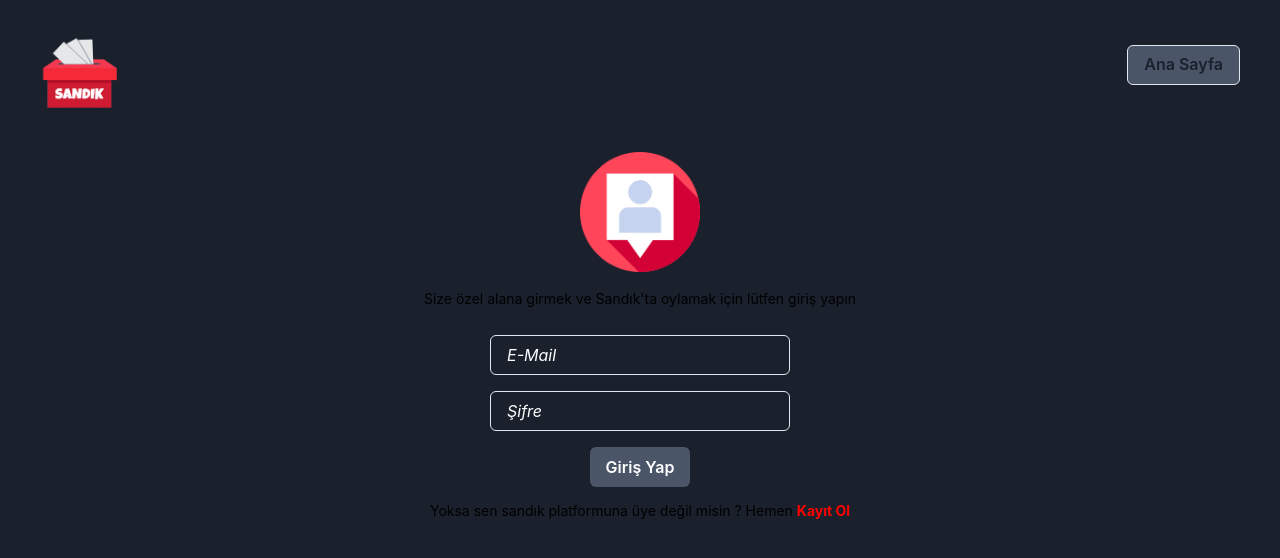
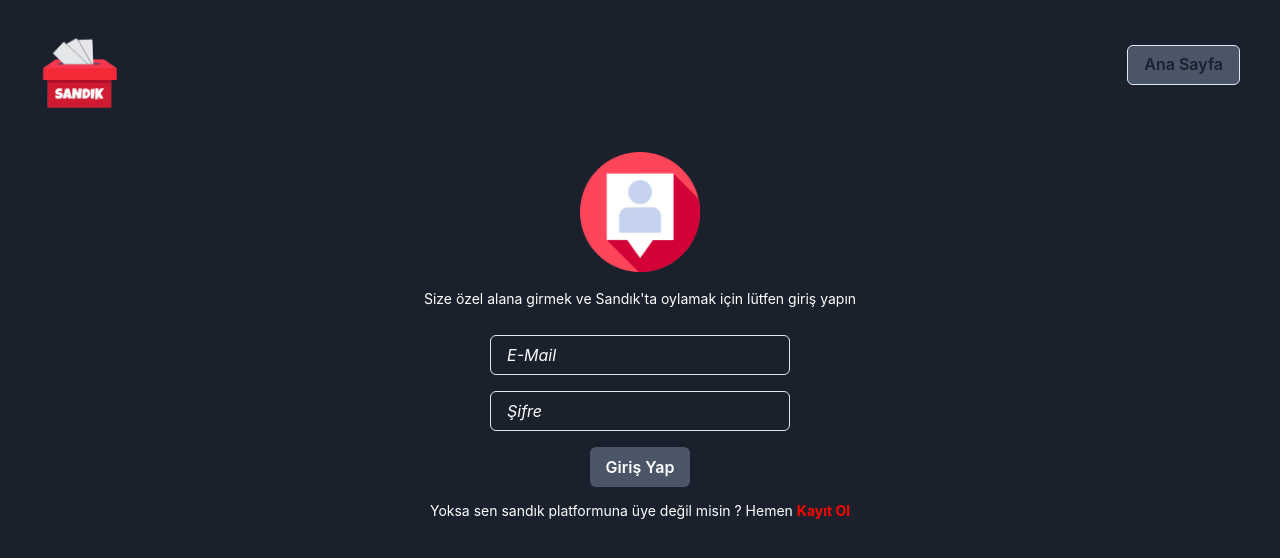
Before and after one commit to ataberkcetinkaya/sandik-voting-app, a React (Create React App) app: page /login in a window 1280 px wide. Shown: the top 558 px of the page. Built offline with nearby package versions, Linux system fonts and the light colour scheme; no server answers.

Commit message:
Login + Register Update

```diff
--- a/src/pages/Login/Login.js
+++ b/src/pages/Login/Login.js
@@ -24,10 +24,10 @@ const Login = () => {
   return (
     <form onSubmit={handleSubmit}>
       <Center h='400px'>
-        <Container color='black'>
+        <Container>
           <Flex direction="column" alignItems="center">
-            <Image boxSize='120px' mb={4} src={useLogin} />
-            <Text lineHeight='110%' mb={8} as='sub' fontSize='sm' color='black'>
+            <Image boxSize='120px' mb={4} src={useLogin} color='white' />
+            <Text lineHeight='110%' mb={8} as='sub' fontSize='sm' >
               Size özel alana girmek ve Sandık'ta oylamak için lütfen giriş yapın </Text>
             <Input w='300px' type='email' value={email} placeholder='E-Mail' onChange={e => setEmail(e.target.value)} />
             <Input w='300px' type='password' value={password} mt={4} mb={4} placeholder='Şifre' onChange={e => setPassword(e.target.value)} />
@@ -36,7 +36,7 @@ const Login = () => {
             </Button>
           </Flex>
           <Center>
-            <Text mt={5} as='sub' fontSize='sm' color='black'>
+            <Text mt={5} as='sub' fontSize='sm' color='white'>
               Yoksa sen sandık platformuna üye değil misin ? Hemen <Link color='red' fontWeight='bold' href='/register'>
                 Kayıt Ol
               </Link>
--- a/src/pages/Register/Register.js
+++ b/src/pages/Register/Register.js
@@ -34,7 +34,7 @@ export default function Register() {
         <Container maxW='400px' color='black'>
           <Flex direction="column" alignItems="center">
             <Image boxSize='120px' mb={4} src={sign} />
-            <Text lineHeight='110%' mb={5} as='sub' fontSize='sm' color='black'>
+            <Text lineHeight='110%' mb={5} as='sub' fontSize='sm' color='white'>
               "Sandık'ta oylamaya bende varım!" diyorsan hemen kaydol </Text>
             <Input border='2px' type='text' value={displayName} placeholder='Kullanıcı Adı' mt={4} mb={4} onChange={e => setDisplayName(e.target.value)} />
             <Input border='2px' type='text' value={email} placeholder='E-Mail' onChange={e => setEmail(e.target.value)} />
@@ -45,7 +45,7 @@ export default function Register() {
             </Button>
           </Flex>
           <Center>
-            <Text mt={5} as='sub' fontSize='sm' color='black' >
+            <Text mt={5} as='sub' fontSize='sm' color='white' >
               Hesabın zaten var mı ? O zaman <Link color="red" fontWeight='bold' href='/login'>Giriş Yap</Link>
             </Text>
           </Center>
```
